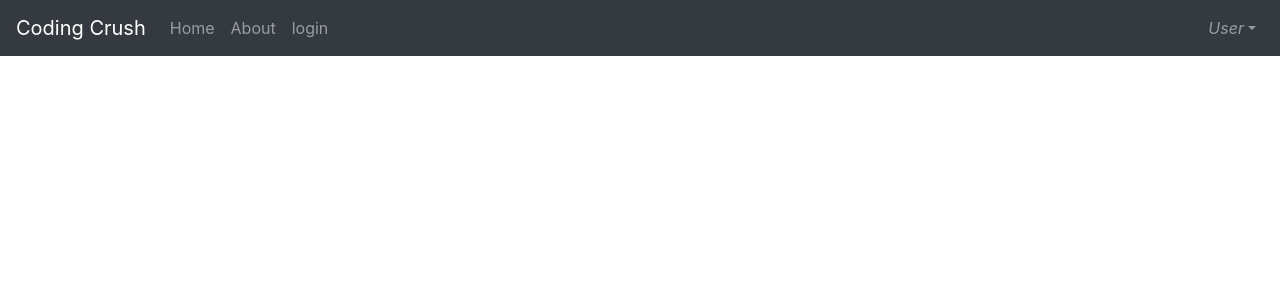
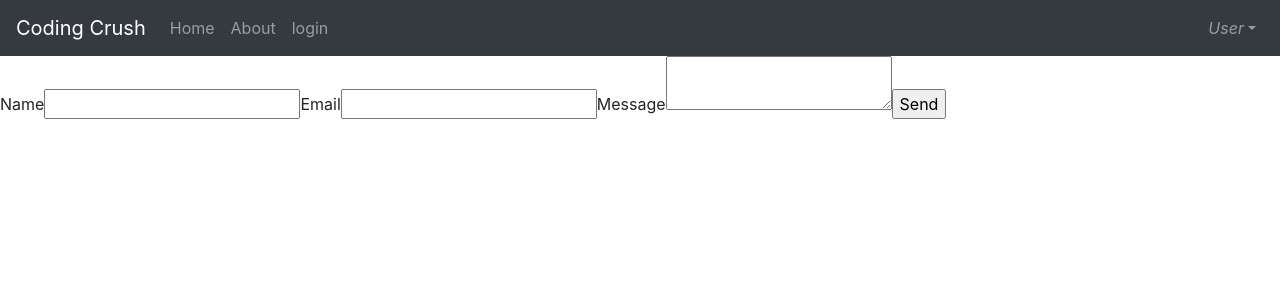
Before and after one commit to Inkliotacos/CodingCrush, a Vue app in the folder codingcrush-front/: page /TestMail in a window 1280 px wide. Shown: the top 300 px of the page. Built offline with nearby package versions, Linux system fonts and the light colour scheme.

Commit message:
mail send working

```diff
--- a/codingcrush-front/src/router/index.js
+++ b/codingcrush-front/src/router/index.js
@@ -8,6 +8,7 @@
 import VisitedProfile from '../views/VisitedProfile'
 import AddQuizz from '../views/AddQuizz'
 import AnswerQuizz from '../views/AnswerQuizz'
+import TestMail from '../views/TestMail'
 
 /*
 import login from '../components/login.vue'
@@ -66,6 +67,11 @@
     name: 'answerQuizz',
     component: AnswerQuizz,
     props: { default: true, sidebar: false }
+  },
+  {
+    path: '/TestMail',
+    name: 'TestMail',
+    component: TestMail
   }
 ]
 
--- /dev/null
+++ b/codingcrush-front/src/views/TestMail.vue
@@ -0,0 +1,30 @@
+<template>
+  <form class="contact-form" @submit.prevent="sendEmail">
+    <label>Name</label>
+    <input type="text" name="user_name">
+    <label>Email</label>
+    <input type="email" name="user_email">
+    <label>Message</label>
+    <textarea name="message"></textarea>
+    <input type="submit" value="Send">
+  </form>
+</template>
+
+<script>
+import emailjs, { init } from 'emailjs-com'
+
+init('user_FM31RDJW4x7LeZDIbwZIR')
+
+export default {
+  methods: {
+    sendEmail: (e) => {
+      emailjs.sendForm('service_mextk2d', 'template_76uj0h9', e.target, 'user_FM31RDJW4x7LeZDIbwZIR')
+        .then((result) => {
+          console.log('SUCCESS!', result.status, result.text)
+        }, (error) => {
+          console.log('FAILED...', error)
+        })
+    }
+  }
+}
+</script>
```
